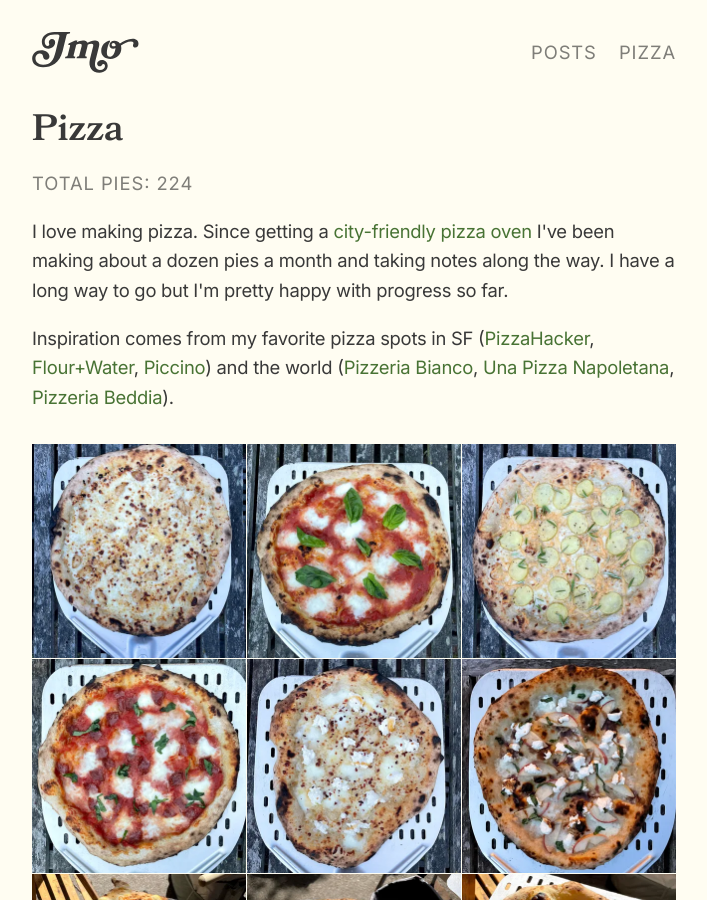
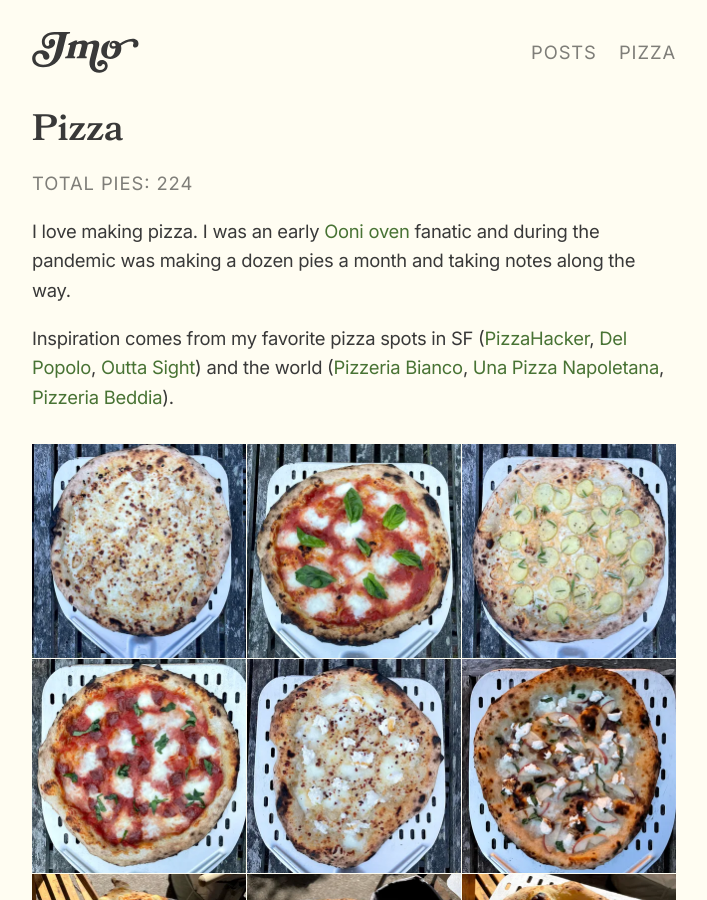
Before and after one commit to jmohsenin/jmohsenin.github.io, a Jekyll site: the page built from pizza.html, in a window 1280 px wide and 900 px high. Shown: the whole window, without its empty margins (286-993 px from the left). Built offline with Jekyll 4.4.1, drawn with Linux system fonts in a browser that asks for light colours.

Commit message:
update pizza info

```diff
--- a/pizza.html
+++ b/pizza.html
@@ -14,13 +14,12 @@ image: /assets/images/pizza-cover.jpg
         Total Pies: {{ pizza_count }}
     </div>
     <p>
-        I love making pizza. Since getting a <a href="https://ooni.com/products/ooni-koda">city-friendly pizza oven</a>
-        I've been making about a dozen pies a month and taking notes along the way. I have a long way to go but I'm
-        pretty happy with progress so far.
+        I love making pizza. I was an early <a href="https://ooni.com/products/ooni-koda">Ooni oven</a> fanatic and during the pandemic was making
+        a dozen pies a month and taking notes along the way.
     </p>
     <p>Inspiration comes from my favorite pizza spots in SF (<a href="http://www.thepizzahacker.com/">PizzaHacker</a>,
-        <a href="https://www.flourandwaterpizzeria.com/">Flour+Water</a>,
-        <a href="https://piccino.com/">Piccino</a>) and the world (<a href="http://www.pizzeriabianco.com/">Pizzeria
+        <a href="https://www.delpopolosf.com/">Del Popolo</a>,
+        <a href="https://www.thatsouttasight.com/#/">Outta Sight</a>) and the world (<a href="http://www.pizzeriabianco.com/">Pizzeria
             Bianco</a>, <a href="http://www.unapizza.com/">Una Pizza Napoletana</a>, <a
             href="https://www.pizzeriabeddia.com/">Pizzeria Beddia</a>).</p>
 </div>
```
